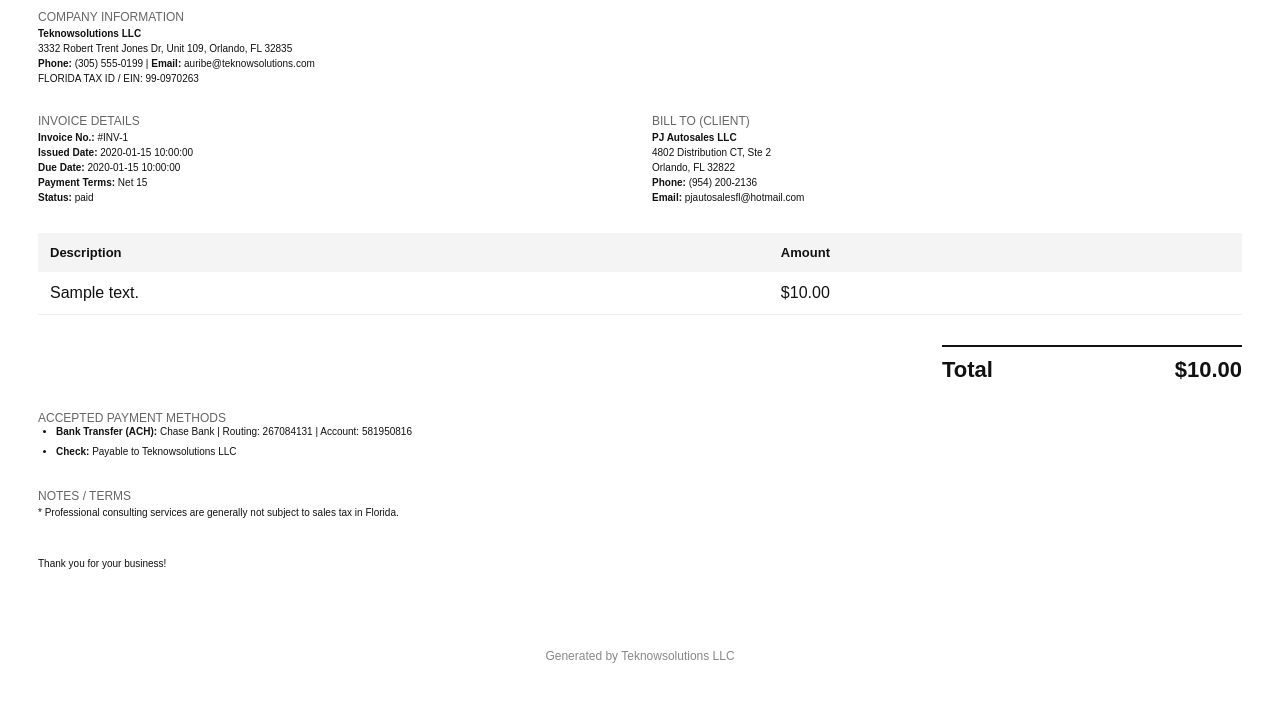
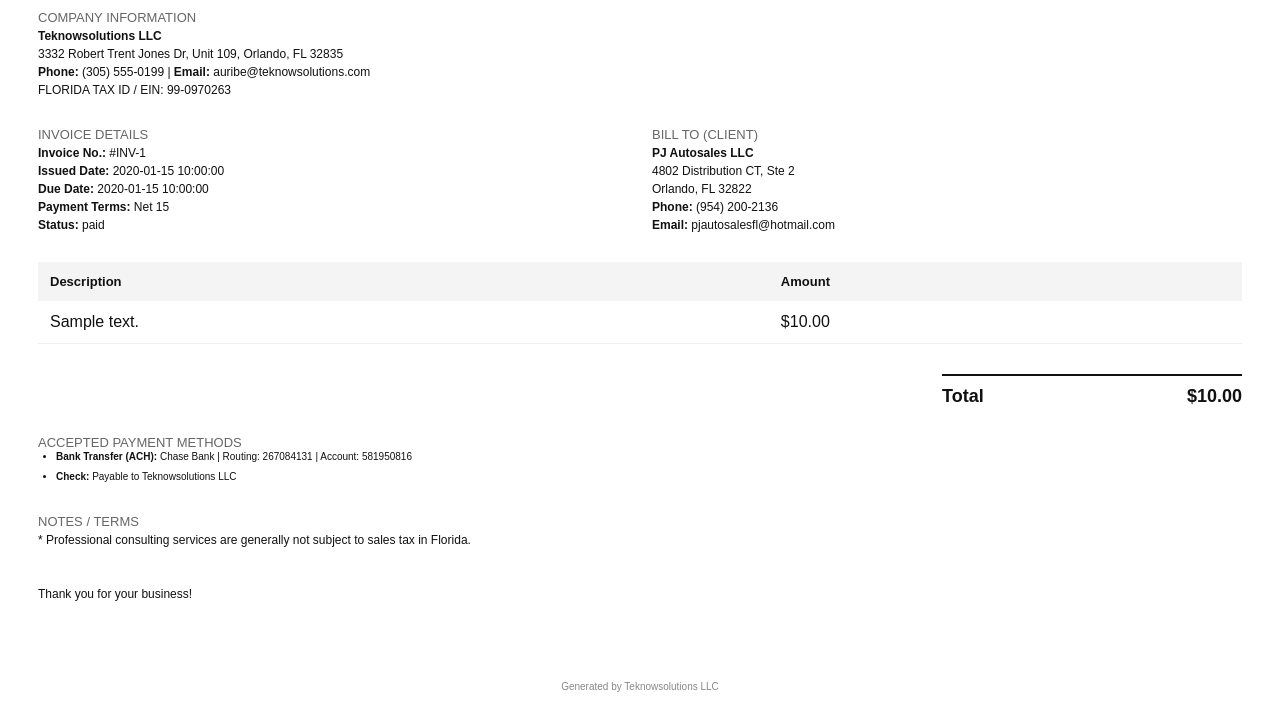
Before and after one commit to auribem84/tksolutions-webapp-backend, a Python web app: template app/templates/invoice.html in a window 1280 px wide. Shown: the part 135-855 px from the top of the page. Before the commit the page ends 798 px from the top, so only its background shows below. Run offline with Jinja, Linux system fonts and the light colour scheme; the template is opened without the code that fills it: most values are stand-ins (such as "Sample title", 1, 10 or a date in 2020); grey boxes marked "Sample" are stand-in pictures.

Commit message:
formatting invoice11

```diff
--- a/app/templates/invoice.html
+++ b/app/templates/invoice.html
@@ -34,12 +34,12 @@
 
     .label {
       color: #666;
-      font-size: 12px;
+      font-size: 13px;
       text-transform: uppercase;
     }
 
     .value {
-      font-size: 10px;
+      font-size: 12px;
       margin-top: 4px;
     }
 
@@ -74,7 +74,7 @@
     }
 
     .grand-total {
-      font-size: 22px;
+      font-size: 18px;
       font-weight: bold;
       border-top: 2px solid #111;
       padding-top: 10px;
@@ -82,7 +82,7 @@
 
     .footer {
       margin-top: 80px;
-      font-size: 12px;
+      font-size: 10px;
       color: #888;
       text-align: center;
     }
```
